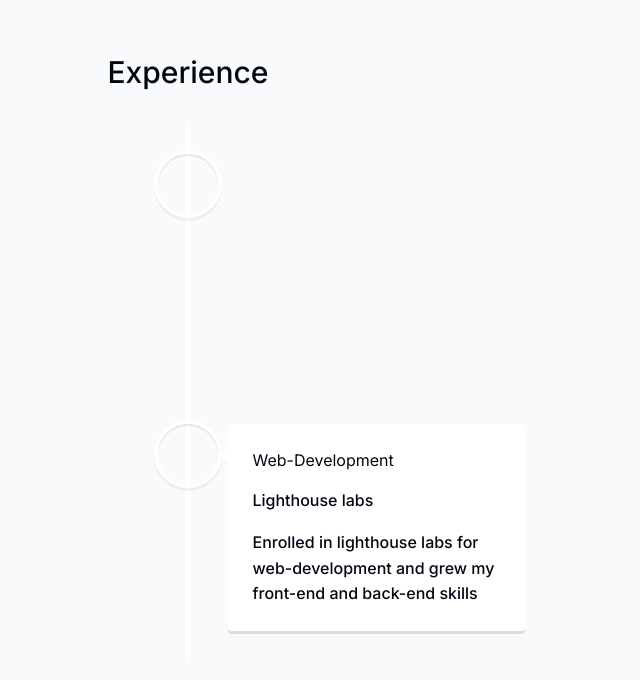
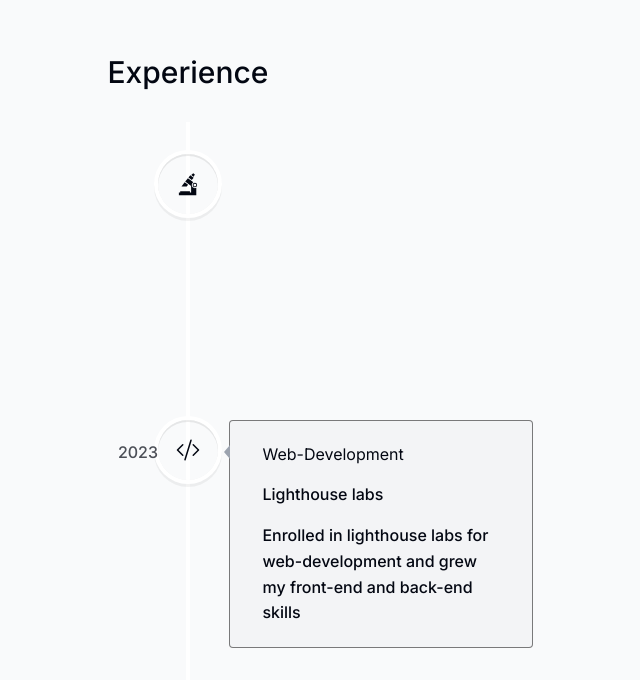
Before and after one commit to JasonMac123/NewPortfolio, a Next.js app: page / in a window 1280 px wide. Shown: the part 3085-3765 px from the top of the page, without its empty margins (452-1092 px from the left). Built offline with nearby package versions, Linux system fonts and the light colour scheme.

Commit message:
Adds styling to experience timeline events

```diff
--- a/components/Experience.tsx
+++ b/components/Experience.tsx
@@ -41,7 +41,22 @@ const Experience = () => {
       <VerticalTimeline>
         {experienceData.map((item, i) => {
           return (
-            <VerticalTimelineElement visible key={i}>
+            <VerticalTimelineElement
+              visible
+              key={i}
+              contentStyle={{
+                background: "#f3f4f6",
+                boxShadow: "none",
+                border: "1px solid rgba(0, 0, 0, 0.5)",
+                textAlign: "left",
+                padding: "1.3rem 2rem",
+              }}
+              contentArrowStyle={{
+                borderRight: "0.4rem solid #9ca3af",
+              }}
+              date={item.date}
+              icon={<item.icon />}
+            >
               <h3>{item.title}</h3>
               <p>{item.company}</p>
               <p>{item.description}</p>
```
